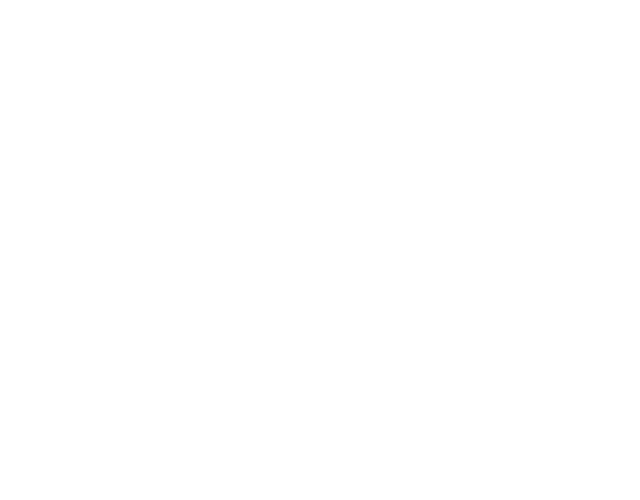
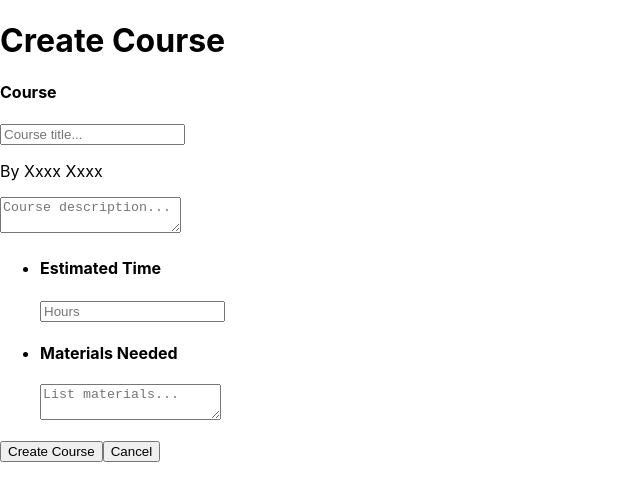
Before and after one commit to Dani-Gonzo/techdegree-project10, a React (Create React App) app in the folder client/: page /courses/create in a window 1280 px wide. Shown: the top 500 px of the page, without its empty margins (0-640 px from the left). Built offline with nearby package versions, Linux system fonts and the light colour scheme; the HTML template or start-up script is replaced by a standard one.

Commit message:
Updated api to check for falsy values. Added course creation route. Build out CreateCourse component.

```diff
--- a/client/src/App.js
+++ b/client/src/App.js
@@ -1,6 +1,7 @@
 import React, {Component} from 'react';
 import Courses from './components/Courses.js';
 import CourseDetail from './components/CourseDetail.js';
+import CreateCourse from './components/CreateCourse.js';
 import {BrowserRouter, Route, Switch, Redirect} from 'react-router-dom';
 import UpdateCourse from './components/UpdateCourse.js';
 // import './App.css';
@@ -15,6 +16,7 @@ class App extends Component {
             <Route exact path="/courses" component={Courses} />
             <Route path="/courses/detail/:id" component={CourseDetail} />
             <Route path="/courses/update/:id" component={UpdateCourse} />
+            <Route path="/courses/create" component={CreateCourse} />
         </div>
       </BrowserRouter>
     )
--- a/client/src/components/Courses.js
+++ b/client/src/components/Courses.js
@@ -28,7 +28,7 @@ export default class Courses extends Component {
         return (
             <div className="bounds">
                 {titles}
-                <div class="grid-33"><a class="course--module course--add--module" href="create-course.html"> {/* TODO: link to actual Create Course page */}
+                <div class="grid-33"><a class="course--module course--add--module" href="/courses/create"> {/* TODO: link to actual Create Course page */}
                     <h3 class="course--add--title"><svg version="1.1" xmlns="http://www.w3.org/2000/svg" x="0px" y="0px"
                         viewBox="0 0 13 13" class="add">
                         <polygon points="7,6 7,0 6,0 6,6 0,6 0,7 6,7 6,13 7,13 7,7 13,7 13,6 "></polygon>
--- a/client/src/components/CreateCourse.js
+++ b/client/src/components/CreateCourse.js
@@ -0,0 +1,118 @@
+import React, {Component} from 'react';
+
+export default class CreateCourse extends Component {
+    state = {
+        title: "",
+        user: {
+            id: 1,
+            firstName: "Joe",
+            lastName: "Smith"
+        },
+        userId: 1,
+        description: "",
+        estimatedTime: "",
+        materialsNeeded: "",
+        errors: []
+    }
+
+    courseCreate = e => {
+        e.preventDefault();
+        fetch("//localhost:5000/api/courses/", {
+            method: 'POST', body: JSON.stringify(this.state), headers: new Headers({"Content-Type": "application/json", "Authorization": "Basic am9lQHNtaXRoLmNvbTpqb2VwYXNzd29yZA=="})})
+            .then(async res => {
+                if (res.ok == true) {
+                    this.props.history.push("/courses/");
+                    window.alert("Course created!");
+                } else {
+                    const errorData = await res.json();
+                    this.setState({errors: errorData.message})
+                }
+            })
+    }
+
+    changeHandler = e => {
+        let name = e.target.name;
+        let value = e.target.value;
+        this.setState({[name]: value})
+    }
+
+    cancelButton = e => {
+        e.preventDefault();
+        let path = "/courses";
+        this.props.history.push(path);
+    }
+
+    render() {
+        let errors = [];
+        let errorContainer;
+
+        if (this.state.errors.length > 0) {
+            errors = this.state.errors.map(error => {
+                return (
+                    <li>{error}</li>
+                )
+            });
+        }
+
+        if (this.state.errors.length > 0) {
+            errorContainer = <div>
+                                <h2 className="validation--errors--label">Validation errors</h2>
+                                <div className="validation-errors">
+                                    <ul>
+                                        {errors}
+                                    </ul>
+                                </div>
+                            </div>
+        } else {
+            errorContainer = null;
+        }
+
+        return (
+            <div className="bounds course--detail">
+                <h1>Create Course</h1>
+                <div>
+                    {errorContainer}
+                    <form onSubmit={this.courseCreate}>
+                        <div className="grid-66">
+                            <div className="course--header">
+                                <h4 className="course--label">Course</h4>
+                                <div>
+                                    <input id="title" name="title" type="text" className="input-title course--title--input" placeholder="Course title..." onChange={this.changeHandler}></input>
+                                </div>
+                                {/* Fill in currently logged in user name? */}
+                                <p>By Xxxx Xxxx</p>
+                            </div>
+                            <div className="course--description">
+                                <div>
+                                    <textarea id="description" name="description" className="" placeholder="Course description..." onChange={this.changeHandler}></textarea>
+                                </div>
+                            </div>
+                        </div>
+                        <div className="grid-25 grid-right">
+                            <div className="course--stats">
+                                <ul className="course--stats--list">
+                                    <li className="course--stats--list--item">
+                                        <h4>Estimated Time</h4>
+                                        <div>
+                                            <input id="estimatedTime" name="estimatedTime" type="text" className="course--time--input" placeholder="Hours" onChange={this.changeHandler}></input>
+                                        </div>
+                                    </li>
+                                    <li className="course--stats--list--item">
+                                        <h4>Materials Needed</h4>
+                                        <div>
+                                            <textarea id="materialsNeeded" name="materialsNeeded" className="" placeholder="List materials..." onChange={this.changeHandler}></textarea>
+                                        </div>
+                                    </li>
+                                </ul>
+                            </div>
+                        </div>
+                        <div class="grid-100 pad-bottom">
+                            <button class="button" type="submit">Create Course</button>
+                            <button class="button button-secondary" onClick={this.cancelButton}>Cancel</button>
+                        </div>
+                    </form>
+                </div>
+            </div>
+        )
+    }
+}
--- a/client/src/components/UpdateCourse.js
+++ b/client/src/components/UpdateCourse.js
@@ -30,12 +30,10 @@ export default class UpdateCourse extends Component {
         })
     }
 
-    // Test authorization access after creating UserSignIn + UserSignUp
-    // Only have it on title right now. Need to add to other input fields
     courseUpdate = e => {
         e.preventDefault();
         fetch(`//localhost:5000/api/courses/${this.props.match.params.id}`, {
-            method: 'PUT', body: JSON.stringify(this.state)})
+            method: 'PUT', body: JSON.stringify(this.state), headers: new Headers({"Content-Type": "application/json", "Authorization": "Basic am9lQHNtaXRoLmNvbTpqb2VwYXNzd29yZA=="})})
             .then(() => this.props.history.push(`/courses/detail/${this.state.id}`))
             .then(() => window.alert("Course updated!"))
     }
@@ -69,7 +67,7 @@ export default class UpdateCourse extends Component {
                                 </div>
                                 <div className="course--description">
                                     <div>
-                                        <textarea id="description" name="description" class="" placeholder="Course description" defaultValue={stateData.description}>
+                                        <textarea id="description" name="description" class="" placeholder="Course description" onChange={this.changeHandler} defaultValue={stateData.description}>
                                         </textarea>
                                     </div>
                                 </div>
@@ -81,13 +79,13 @@ export default class UpdateCourse extends Component {
                                     <li className="course--stats--list--item">
                                         <h4>Estimated Time</h4>
                                         <div>
-                                            <input id="estimatedTime" name="estimatedTime" type="text" class="course--time--input" placeholder="Hours" defaultValue={stateData.estimatedTime}></input>
+                                            <input id="estimatedTime" name="estimatedTime" type="text" class="course--time--input" placeholder="Hours" onChange={this.changeHandler} defaultValue={stateData.estimatedTime}></input>
                                         </div>
                                     </li>
                                     <li className="course--stats--list--item">
                                         <h4>Materials Needed</h4>
                                         <div>
-                                            <textarea id="materialsNeeded" name="materialsNeeded" class="" placeholder="List materials..." defaultValue={stateData.materialsNeeded}></textarea>
+                                            <textarea id="materialsNeeded" name="materialsNeeded" class="" placeholder="List materials..." onChange={this.changeHandler} defaultValue={stateData.materialsNeeded}></textarea>
                                         </div>
                                     </li>
                                 </ul>
--- /dev/null
+++ b/client/src/components/UserSignUp.js
@@ -0,0 +1,5 @@
+import React, {Component} from 'react';
+
+export default class UserSignUp extends Component {
+
+}
```
Also changed, not shown: 2 other files (tests, documents, lock files or other folders).
